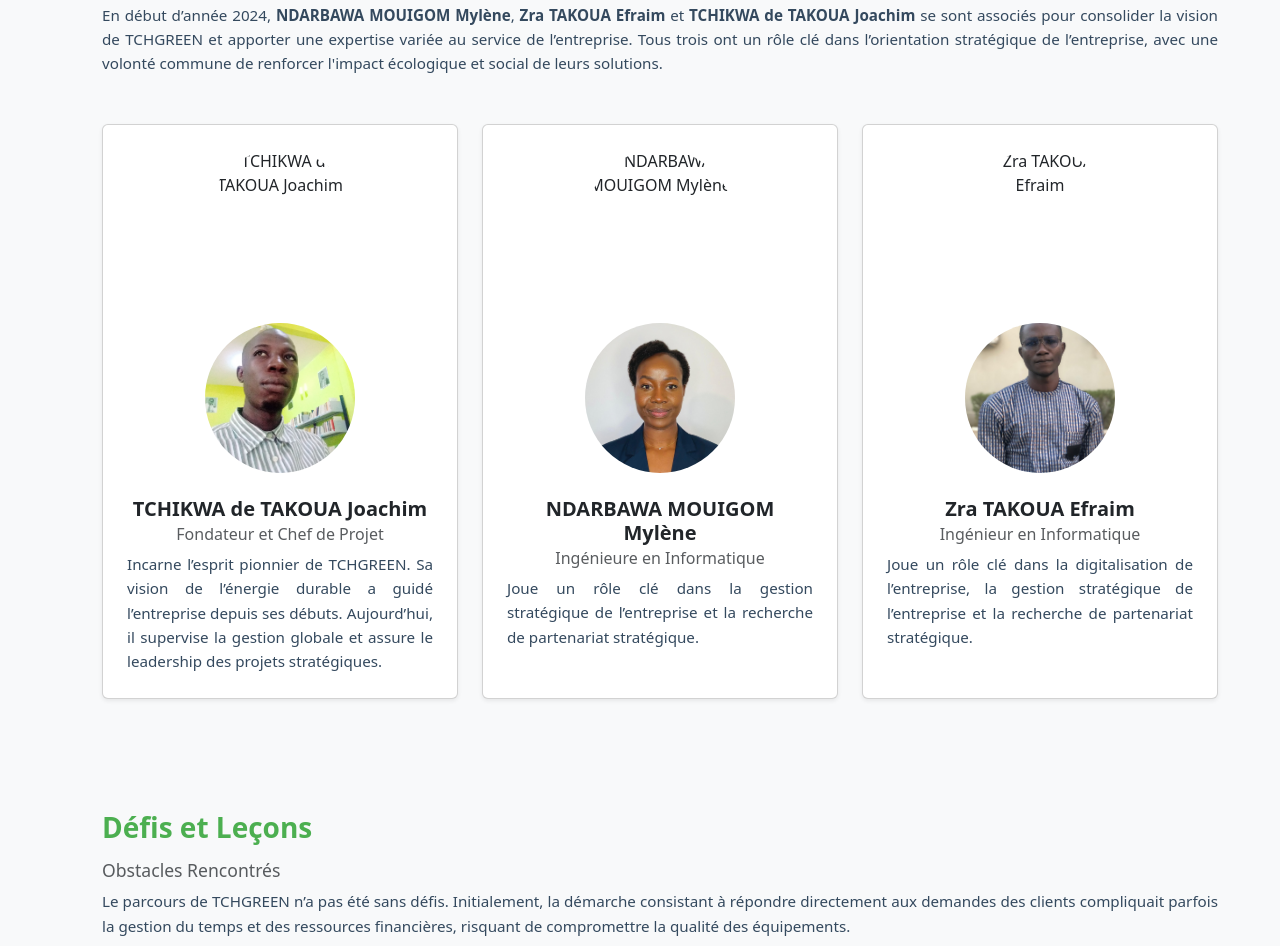
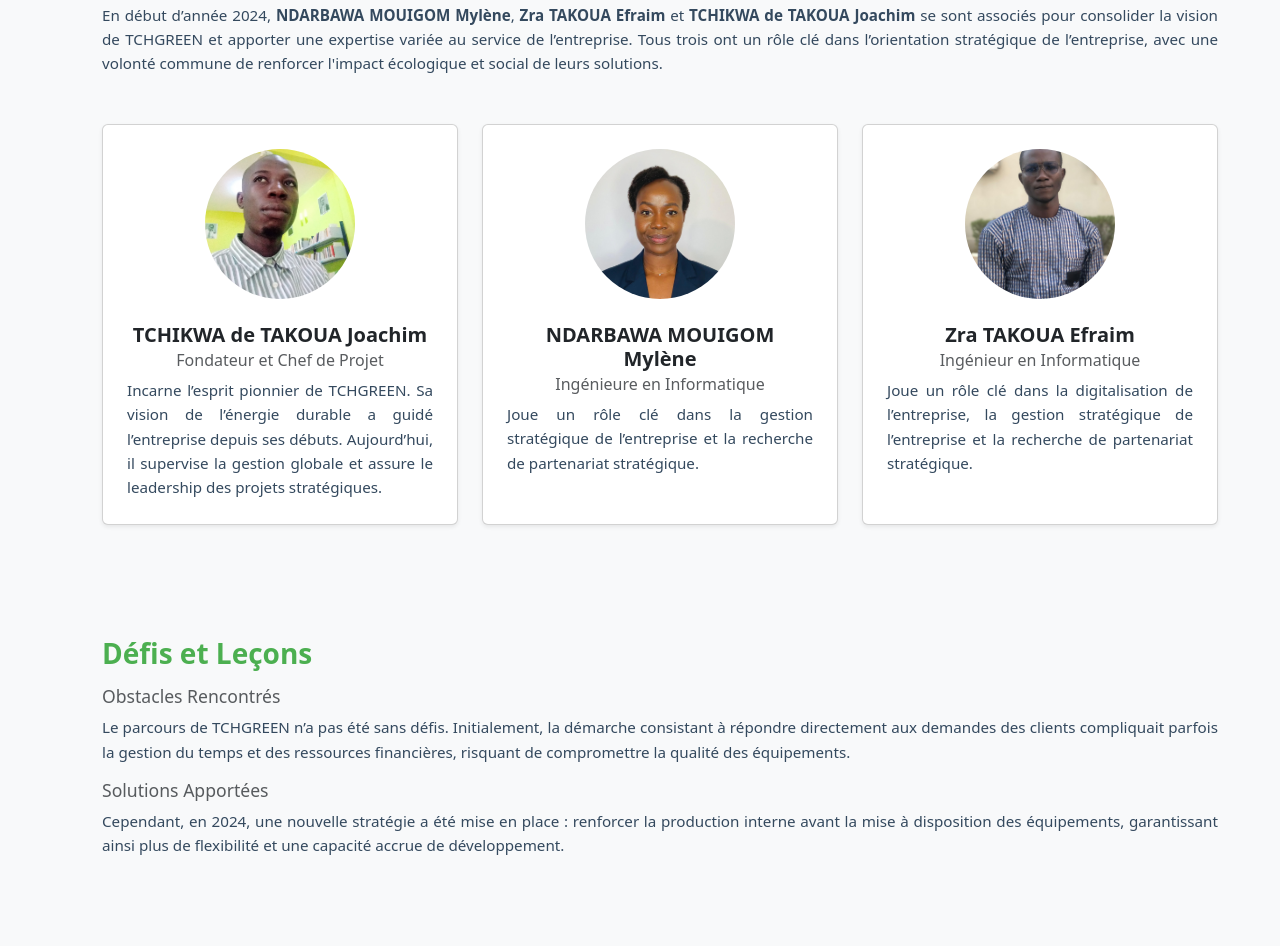
Before and after one commit to Efraim0601/tchgreen, a plain HTML site: page historique.html in a window 1280 px wide. Shown: the part 2420-3366 px from the top of the page. Drawn offline with nearby package versions, Linux system fonts and the light colour scheme.

Commit message:
remove duplicate image

```diff
--- a/historique.html
+++ b/historique.html
@@ -170,7 +170,6 @@
                         <!-- Associés restent inchangés -->
                         <div class="col-md-4">
                             <div class="card h-100 shadow-sm text-center">
-                                <img src="assets/image/tchikwa-takoua-joachim.jpg" class="card-img-top rounded-circle mx-auto mt-4" alt="TCHIKWA de TAKOUA Joachim" style="width: 150px; height: 150px; object-fit: cover;">
                                 <img src="assets/image/tchikwa.jpeg" class="card-img-top rounded-circle mx-auto mt-4" alt="TCHIKWA de TAKOUA Joachim" style="width: 150px; height: 150px; object-fit: cover;">
                                 <div class="card-body">
                                     <h5 class="card-title fw-bold">TCHIKWA de TAKOUA Joachim</h5>
@@ -182,7 +181,6 @@
                         <!-- Associé 2 : NDARBAWA MOUIGOM Mylène -->
                         <div class="col-md-4">
                             <div class="card h-100 shadow-sm text-center">
-                                <img src="assets/image/ndarbawa-mouigom-mylene.jpg" class="card-img-top rounded-circle mx-auto mt-4" alt="NDARBAWA MOUIGOM Mylène" style="width: 150px; height: 150px; object-fit: cover;">
                                 <img src="assets/image/mylene.jpeg" class="card-img-top rounded-circle mx-auto mt-4" alt="NDARBAWA MOUIGOM Mylène" style="width: 150px; height: 150px; object-fit: cover;">
                                 <div class="card-body">
                                     <h5 class="card-title fw-bold">NDARBAWA MOUIGOM Mylène</h5>
@@ -194,7 +192,6 @@
                         <!-- Associé 3 : Zra TAKOUA Efraim -->
                         <div class="col-md-4">
                             <div class="card h-100 shadow-sm text-center">
-                                <img src="assets/image/zra-takoua-efraim.jpg" class="card-img-top rounded-circle mx-auto mt-4" alt="Zra TAKOUA Efraim" style="width: 150px; height: 150px; object-fit: cover;">
                                 <img src="assets/image/zra.jpeg" class="card-img-top rounded-circle mx-auto mt-4" alt="Zra TAKOUA Efraim" style="width: 150px; height: 150px; object-fit: cover;">
                                 <div class="card-body">
                                     <h5 class="card-title fw-bold">Zra TAKOUA Efraim</h5>
```
